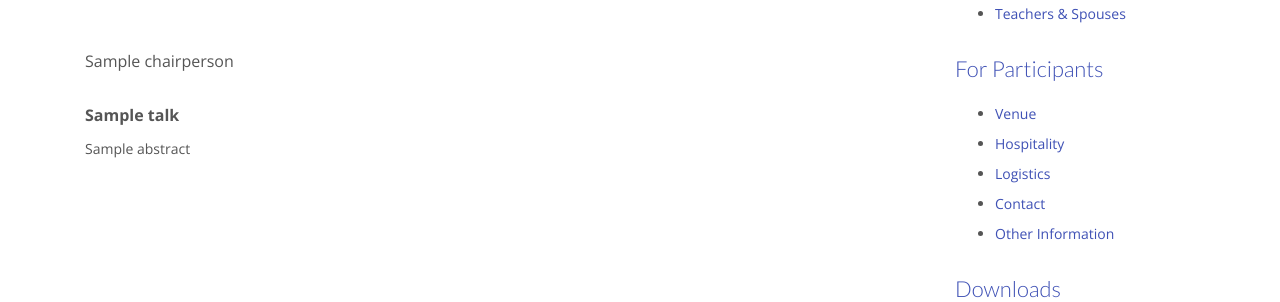
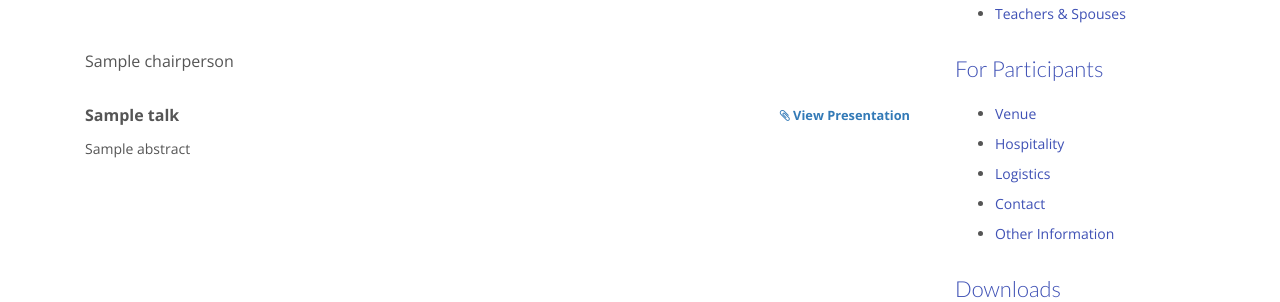
Before and after one commit to SrirangaDigital/ias83-conf, a PHP site: the page made by application/views/describe/profile.php in a window 1280 px wide. Shown: the part 466-768 px from the top of the page. Run offline with PHP 8.4, Linux system fonts and the light colour scheme; the template is opened without the code that fills it: most values are stand-ins (such as "Sample title", 1, 10 or a date in 2020); grey boxes marked "Sample" are stand-in pictures; some libraries are stand-ins or nearby versions.

Commit message:
Presentation link enabled if available

```diff
--- a/application/views/describe/profile.php
+++ b/application/views/describe/profile.php
@@ -23,7 +23,14 @@
             <div class="talk">
                 <p class="type"><?=$data->talk->session?></p>
                 <p class="affiliation"><?=$data->talk->chairperson?></p>
-                <p class="title"><?= $data->talk->title ?></p>
+                <p class="title">
+                    <?= $data->talk->title ?>
+<?php if(isset($data->externalLink->presentation)) { ?>
+                    <span class="presentation">
+                        <a target="_blank" title="Click here to see the presentation" href="<?=$data->externalLink->presentation?>"><i class="fa fa-paperclip"></i> View Presentation</a>
+                    </span>
+<?php } ?>
+                </p>
                 <p class="abstract">
                     <?= $data->talk->abstract ?>
                 </p>
```
